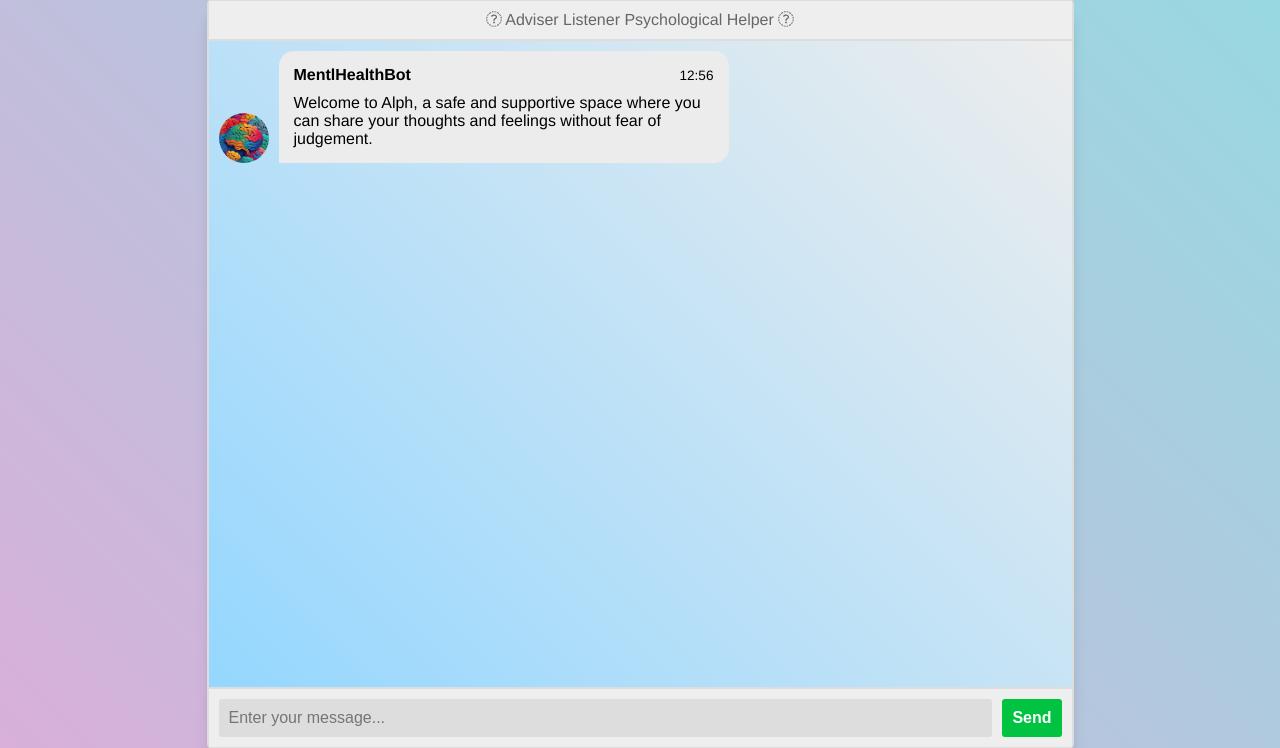
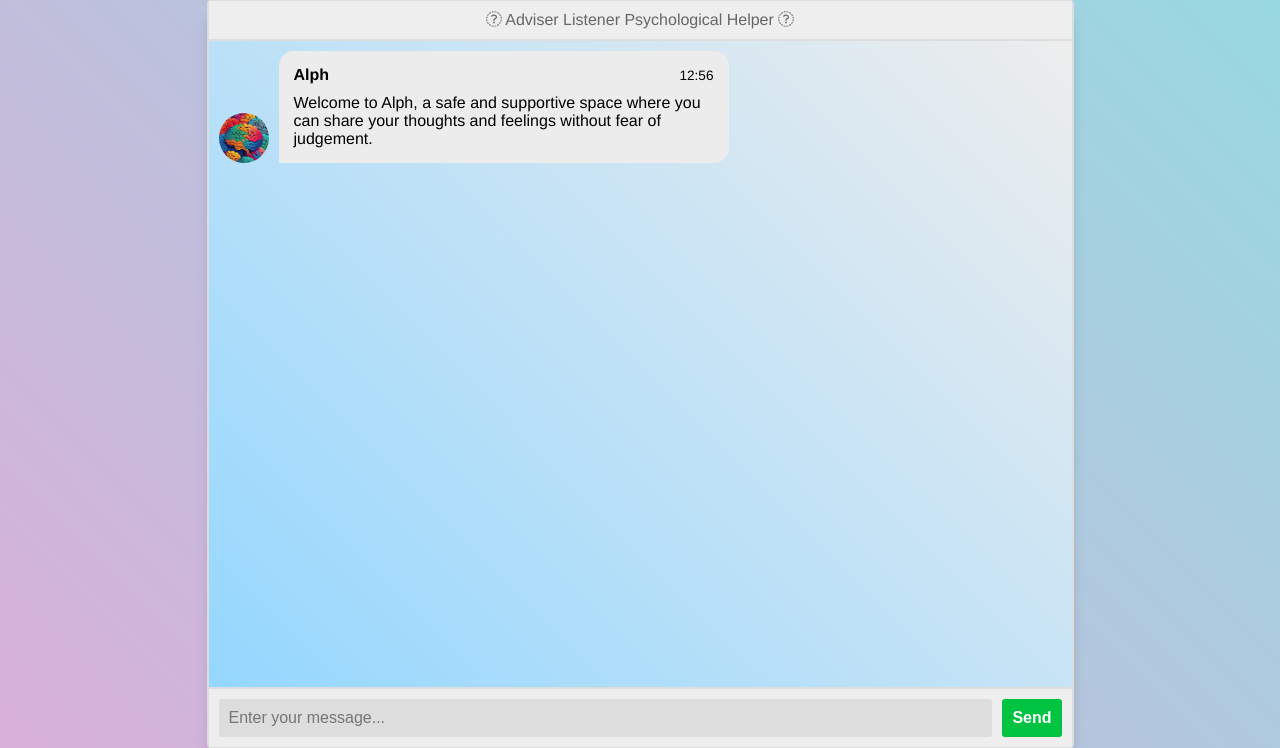
Before and after one commit to preethamcoder/Aid.I, a Flask app: page / in a window 1280 px wide. Shown: the part 26-774 px from the top of the page. Run offline with Flask 3, Linux system fonts and the light colour scheme; parts of the project's set-up code (start-up, migrations or seed data) failed here and were passed over; some libraries are stand-ins or nearby versions.

Commit message:
New index file

```diff
--- a/templates/index.html
+++ b/templates/index.html
@@ -23,7 +23,7 @@
         <div class="msg-img" style="background-image: url(static/img/mhcicon.png)"></div>
         <div class="msg-bubble">
           <div class="msg-info">
-            <div class="msg-info-name">MentlHealthBot</div>
+            <div class="msg-info-name">Alph</div>
 
             <script>
               function updateTime() {
@@ -37,10 +37,6 @@
               setInterval(updateTime, 1000);
             </script>
             <div class="msg-info-time"><time id="clock"></time></div>
-
-
-
-
           </div>
           <div class="msg-text">
             Welcome to Alph, a safe and supportive space where you can share your thoughts and feelings without fear of judgement.
@@ -62,7 +58,7 @@
     // Icons made by Freepik from www.flaticon.com
     const BOT_IMG = "static/img/mhcicon.png";
     const PERSON_IMG = "static/img/person.png";
-    const BOT_NAME = "    Chat Bot";
+    const BOT_NAME = "    Alph";
     const PERSON_NAME = "You";
     msgerForm.addEventListener("submit", event => {
       event.preventDefault();
```
